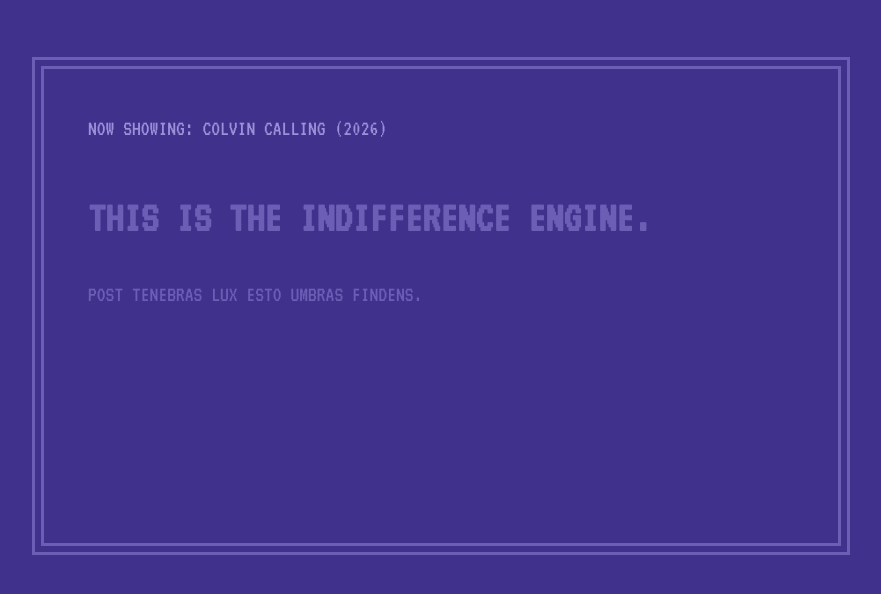
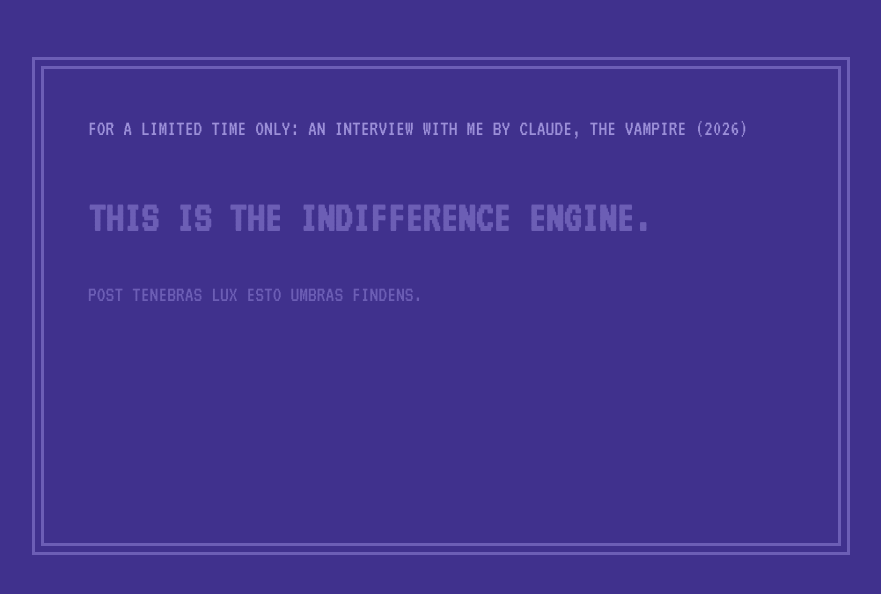
Before and after one commit to EHsaTurpentine/ENGINE, a plain HTML site: page index.html in a window 1280 px wide. Shown: the whole page, without its empty margins (199-1080 px from the left). Drawn offline with Linux system fonts and the light colour scheme.

Commit message:
Update index.html

```diff
--- a/index.html
+++ b/index.html
@@ -15,7 +15,7 @@
 
   <div id="content" hidden>
     <nav>
-      <a href="archive/lake/">NOW SHOWING: COLVIN CALLING (2026)</a>
+      <a href="archive/lake/">FOR A LIMITED TIME ONLY: AN INTERVIEW WITH ME BY CLAUDE, THE VAMPIRE (2026)</a>
     </nav>
     <main>
       <h1>THIS IS THE INDIFFERENCE ENGINE.</h1>
```
